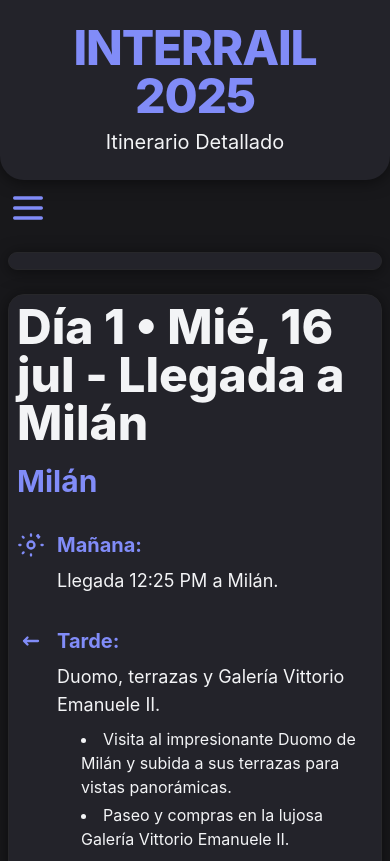
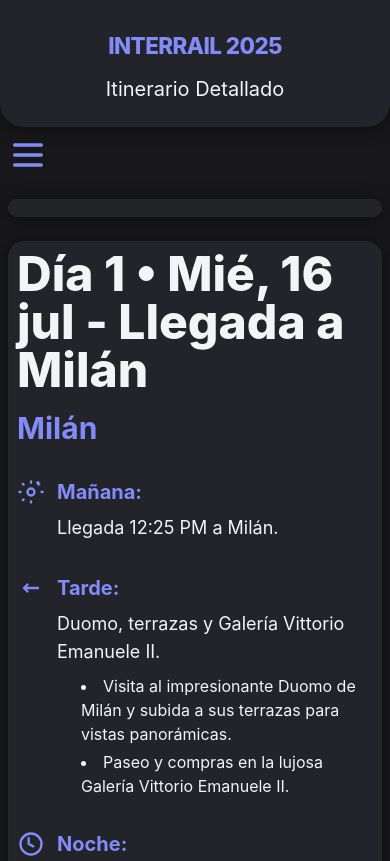
Before and after one commit to Samudiiazzz/Interrail2025app, a plain HTML site: page index.html in a window 390 px wide. Shown: the top 861 px of the page. Drawn offline with nearby package versions, Linux system fonts and the light colour scheme.

Commit message:
Update index.html

```diff
--- a/index.html
+++ b/index.html
@@ -191,7 +191,7 @@
                 padding: 0 0 1rem 0 !important;
             }
             .activity-card {
-                width: 85vw !important;
+                width: 80vw !important;
                 max-width: 320px !important;
                 margin: 0 auto 1rem auto !important;
                 border-radius: 1.2rem !important;
@@ -259,6 +259,11 @@
                 border: none;
                 padding: 0.5rem;
             }
+            h1 {
+                font-size: 2rem !important;
+                line-height: 2.4rem !important;
+                padding: 0.5rem 0 !important;
+            }
         }
         @media (max-width: 480px) {
             .activity-card {
@@ -268,6 +273,10 @@
             }
             .scrollable-sidebar, aside, section {
                 padding: 0.5rem !important;
+            }
+            h1 {
+                font-size: 1.4rem !important;
+                line-height: 1.7rem !important;
             }
         }
         /* --- FIN RESPONSIVIDAD --- */
```
